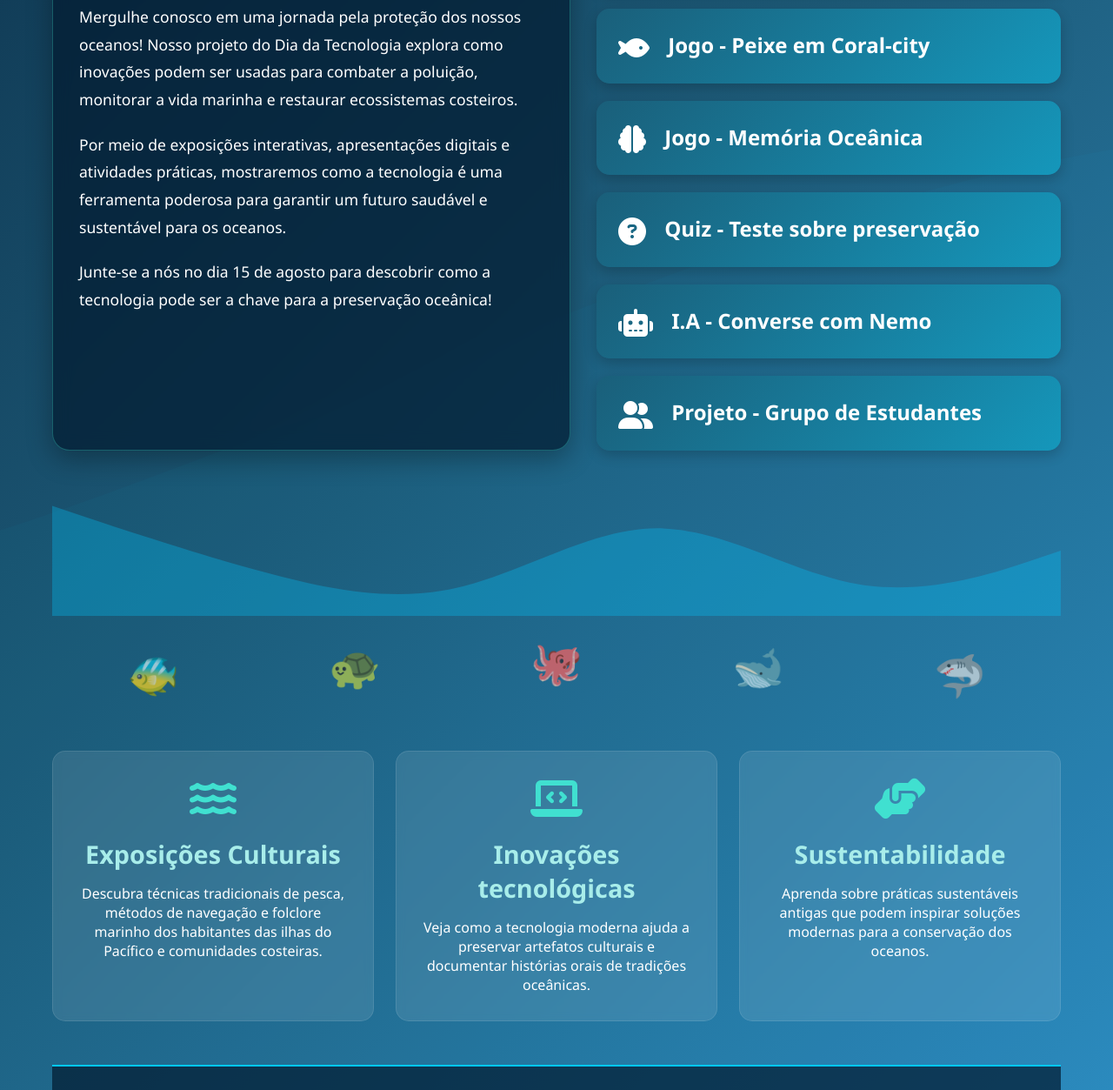
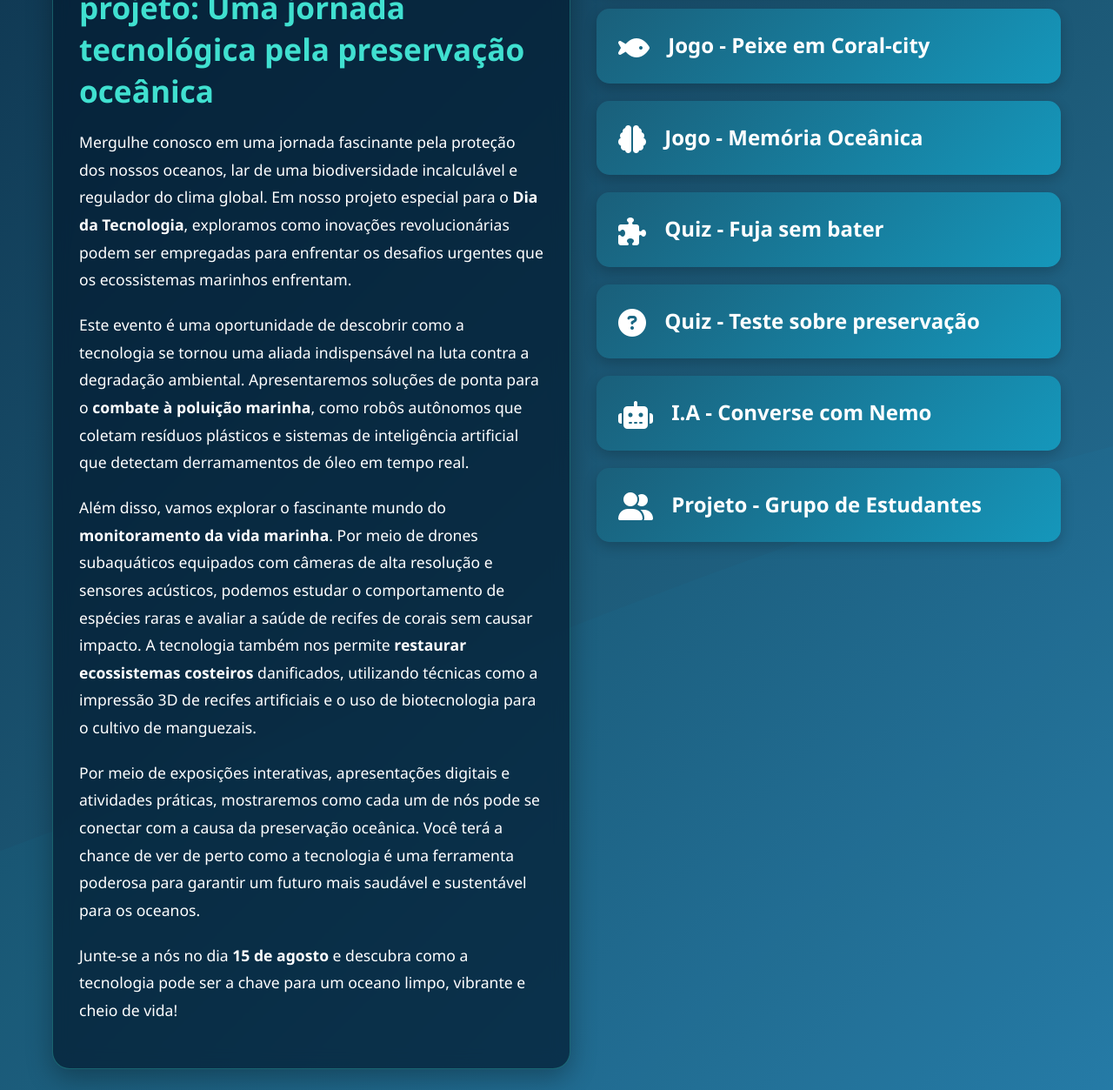
Before and after one commit to caps24escola-create/preservaca-oceanica, a website: page views/home.html in a window 1280 px wide. Shown: the part 654-1907 px from the top of the page at 87% size. Drawn offline with Linux system fonts and the light colour scheme; files whose address does not match are found by name.

Commit message:
second commit

```diff
--- a/public/_game/fish-corals/index.js
+++ b/public/_game/fish-corals/index.js
@@ -10,7 +10,7 @@ const defaultGame = {
     gravity: 0.6,
     jumpPower: -12,
     gameSpeed: 3,
-    obstacleGap: 210,
+    obstacleGap: 215,
     lastObstacle: 800
 };
 
--- a/views/home.html
+++ b/views/home.html
@@ -23,11 +23,13 @@
 
         <div class="content">
             <div class="intro">
-                <h2>Bem-vindo ao nosso projeto</h2>
-                <p>Mergulhe conosco em uma jornada pela proteção dos nossos oceanos! Nosso projeto do Dia da Tecnologia explora como inovações podem ser usadas para combater a poluição, monitorar a vida marinha e restaurar ecossistemas costeiros.</p>
-                <p>Por meio de exposições interativas, apresentações digitais e atividades práticas, mostraremos como a tecnologia é uma ferramenta poderosa para garantir um futuro saudável e sustentável para os oceanos.</p>
-                <p>Junte-se a nós no dia 15 de agosto para descobrir como a tecnologia pode ser a chave para a preservação oceânica!</p>
-            </div>
+                <h2 class="section-title">Bem-vindo(a) ao nosso projeto: Uma jornada tecnológica pela preservação oceânica</h2>
+    <p>Mergulhe conosco em uma jornada fascinante pela proteção dos nossos oceanos, lar de uma biodiversidade incalculável e regulador do clima global. Em nosso projeto especial para o <strong>Dia da Tecnologia</strong>, exploramos como inovações revolucionárias podem ser empregadas para enfrentar os desafios urgentes que os ecossistemas marinhos enfrentam.</p>
+    <p>Este evento é uma oportunidade de descobrir como a tecnologia se tornou uma aliada indispensável na luta contra a degradação ambiental. Apresentaremos soluções de ponta para o <strong>combate à poluição marinha</strong>, como robôs autônomos que coletam resíduos plásticos e sistemas de inteligência artificial que detectam derramamentos de óleo em tempo real.</p>
+    <p>Além disso, vamos explorar o fascinante mundo do <strong>monitoramento da vida marinha</strong>. Por meio de drones subaquáticos equipados com câmeras de alta resolução e sensores acústicos, podemos estudar o comportamento de espécies raras e avaliar a saúde de recifes de corais sem causar impacto. A tecnologia também nos permite <strong>restaurar ecossistemas costeiros</strong> danificados, utilizando técnicas como a impressão 3D de recifes artificiais e o uso de biotecnologia para o cultivo de manguezais.</p>
+    <p>Por meio de exposições interativas, apresentações digitais e atividades práticas, mostraremos como cada um de nós pode se conectar com a causa da preservação oceânica. Você terá a chance de ver de perto como a tecnologia é uma ferramenta poderosa para garantir um futuro mais saudável e sustentável para os oceanos.</p>
+    <p>Junte-se a nós no dia <strong>15 de agosto</strong> e descubra como a tecnologia pode ser a chave para um oceano limpo, vibrante e cheio de vida!</p>
+</div>
 
             <div class="button-container">
                 <button class="redirect-button" onclick="window.location.href='/game/ocean-cleaning'">
@@ -40,6 +42,10 @@
 
                 <button class="redirect-button" onclick="window.location.href='/game/oceanic-memory'">
                     <i class="fas fa-brain"></i> Jogo - Memória Oceânica
+                </button>
+
+                <button class="redirect-button" onclick="window.location.href='https://view.genially.com/686ee68cdb8d7b015d25ddbb/interactive-content-jogo-de-fugir-no-submarino'">
+                    <i class="fas fa-puzzle-piece"></i> Quiz - Fuja sem bater
                 </button>
 
                 <button class="redirect-button" onclick="window.location.href='/quiz'">
```
